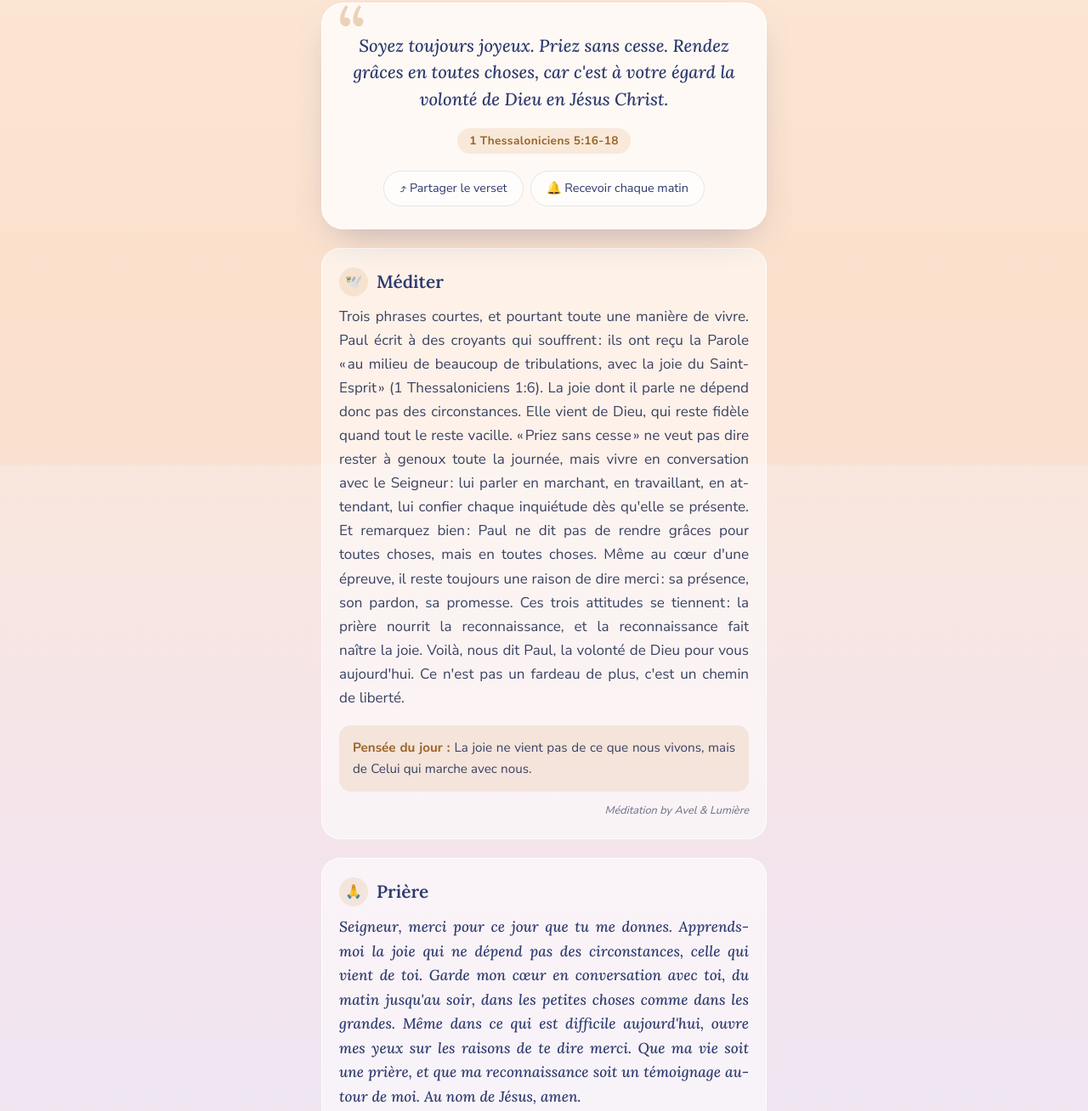
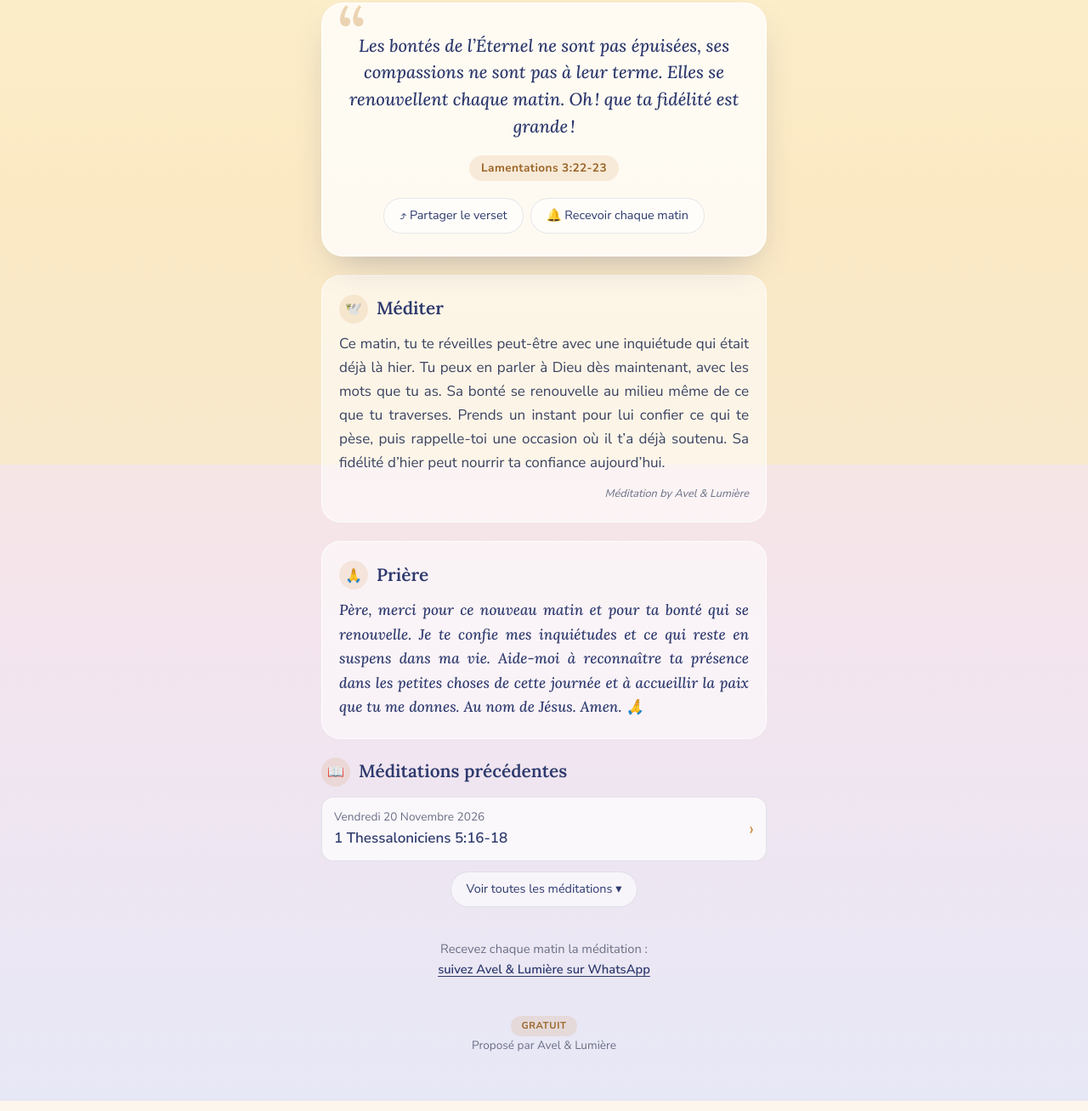
Before and after one commit to Avel-Lumiere/avel-lumiere.github.io, a plain HTML site: page parole-et-lumiere/index.html in a window 1280 px wide. Shown: the part 253-1561 px from the top of the page at 85% size. Drawn offline with Linux system fonts and the light colour scheme.

Commit message:
Publier Lamentations 3:22-23 pour le 21 novembre

```diff
--- a/parole-et-lumiere/index.html
+++ b/parole-et-lumiere/index.html
@@ -83,6 +83,15 @@ const WHATSAPP_CHANNEL = "https://whatsapp.com/channel/0029VbDYUq02kNFm2aootG47"
 const SITE_URL = "https://avel-lumiere.github.io/parole-et-lumiere/";
 // Versets : « date » (AAAA-MM-JJ) = verset de ce jour ; sans date = rotation.
 const VERSES = [
+{
+  "date": "2026-11-21",
+  "ref": "Lamentations 3:22-23",
+  "phrase": "Elles se renouvellent chaque matin",
+  "accroche": "Dieu renouvelle ses bontés",
+  "text": "Les bontés de l’Éternel ne sont pas épuisées, ses compassions ne sont pas à leur terme. Elles se renouvellent chaque matin. Oh ! que ta fidélité est grande !",
+  "reflection": "Ce matin, tu te réveilles peut-être avec une inquiétude qui était déjà là hier. Tu peux en parler à Dieu dès maintenant, avec les mots que tu as. Sa bonté se renouvelle au milieu même de ce que tu traverses. Prends un instant pour lui confier ce qui te pèse, puis rappelle-toi une occasion où il t’a déjà soutenu. Sa fidélité d’hier peut nourrir ta confiance aujourd’hui.",
+  "prayer": "Père, merci pour ce nouveau matin et pour ta bonté qui se renouvelle. Je te confie mes inquiétudes et ce qui reste en suspens dans ma vie. Aide-moi à reconnaître ta présence dans les petites choses de cette journée et à accueillir la paix que tu me donnes. Au nom de Jésus. Amen. 🙏"
+},
 {
 "date": "2026-11-11",
 "couleur": "#fbd9bf",
```
